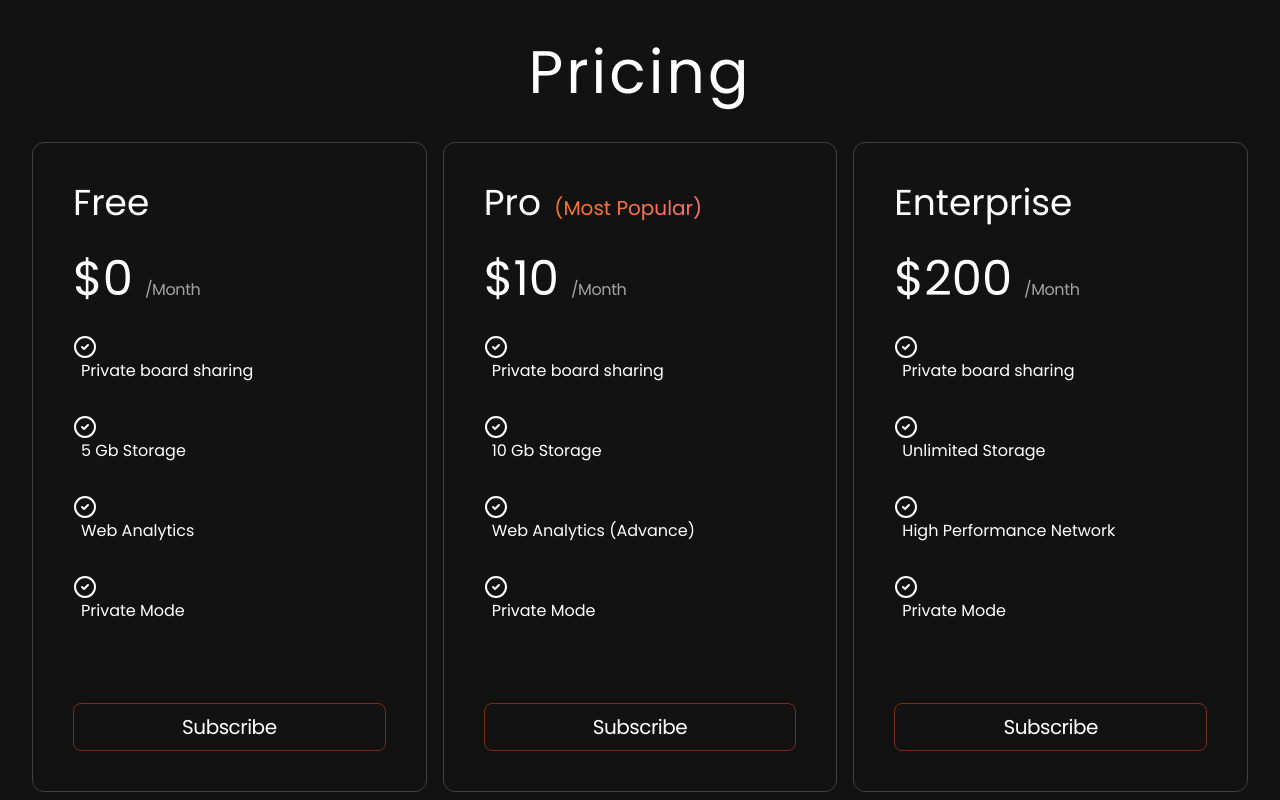
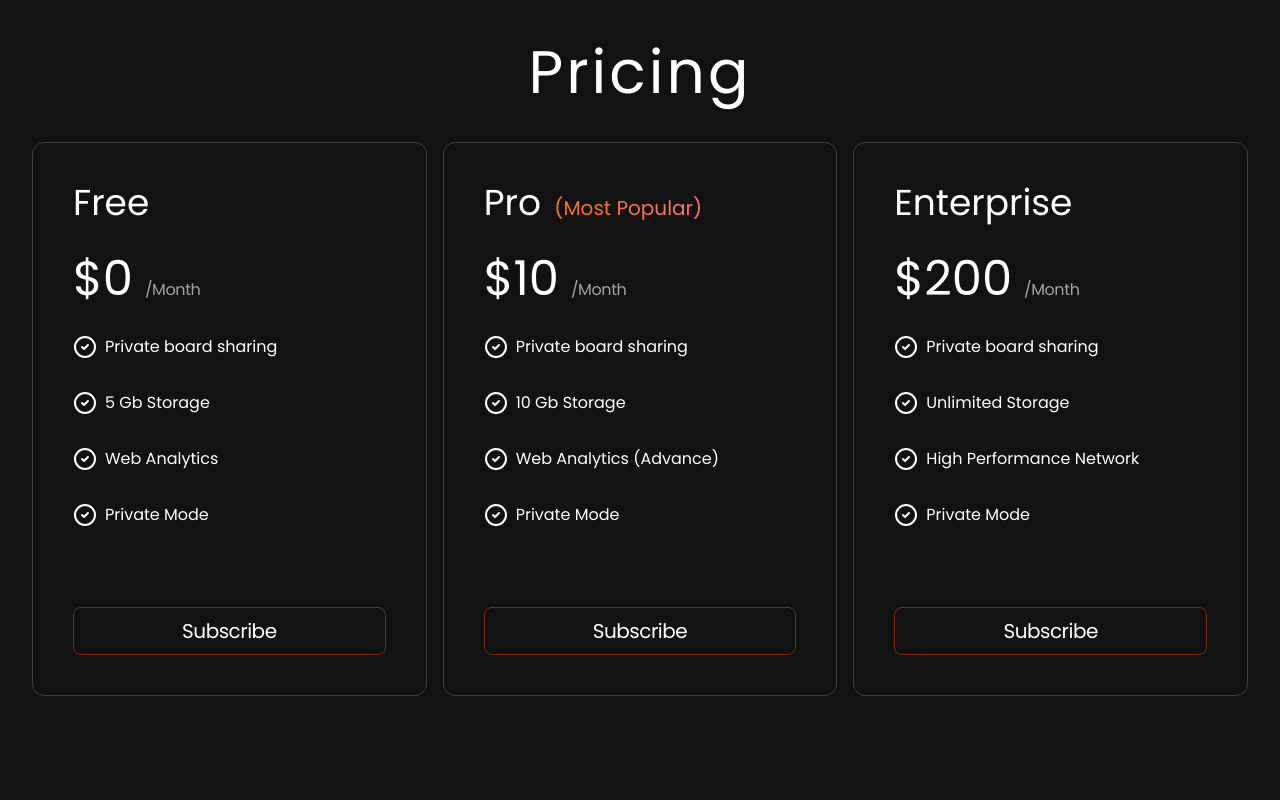
Before and after one commit to Shreyeska/Landing-Pages, a React (Vite) app in the folder Virtualr/: page / in a window 1280 px wide. Shown: the part 2493-3293 px from the top of the page. After the commit the page ends 3197 px from the top, so only its background shows below. Built offline with nearby package versions, Linux system fonts and the light colour scheme.

Commit message:
Update Pricing.jsx

```diff
--- a/Virtualr/src/components/Pricing.jsx
+++ b/Virtualr/src/components/Pricing.jsx
@@ -26,7 +26,7 @@ const Pricing = () => {
               </p>
               <ul>
                 {option.features.map((feature, index) => (
-                  <li key={index} className="mt-8 dlex  items-center">
+                  <li key={index} className="mt-8 flex  items-center">
                     <CheckCircle2 />
                     <span className="ml-2">{feature}</span>
                   </li>
```
